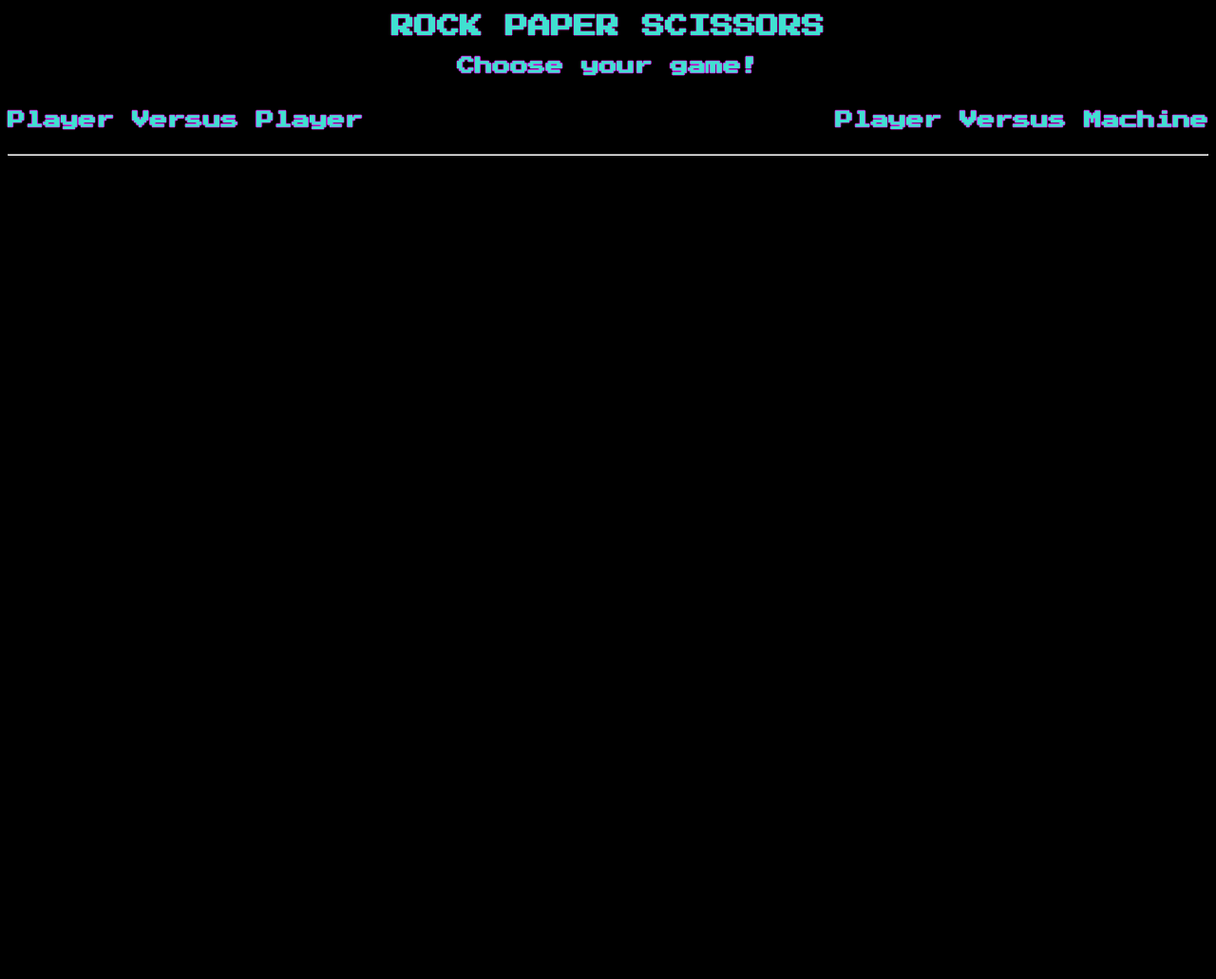
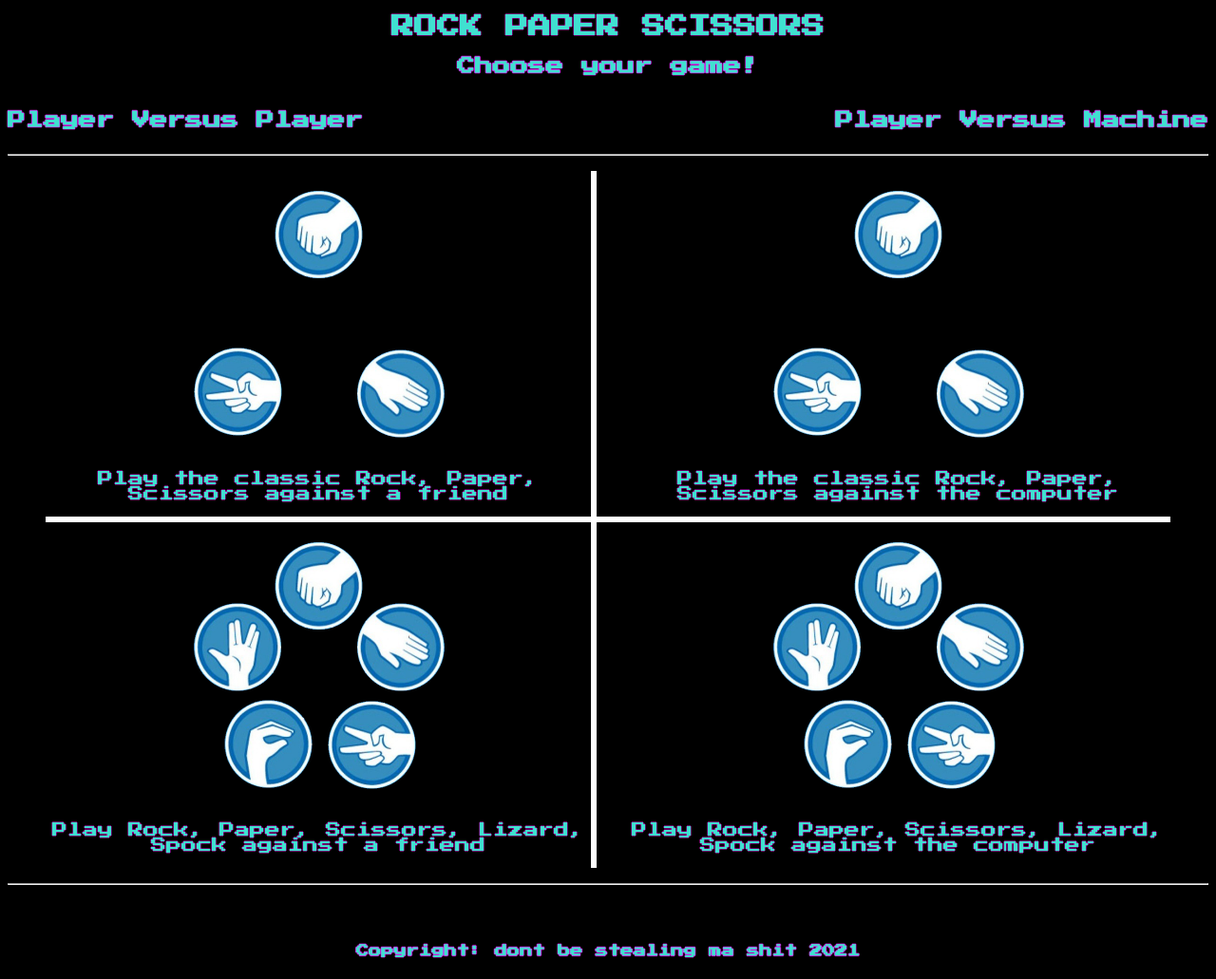
Before and after one commit to cormie45/Rock_Paper_Scissors, a Flask app: page / in a window 1280 px wide. Shown: the part 160-1191 px from the top of the page at 95% size. Before the commit the page ends 324 px from the top, so only its background shows below. Run offline with Flask 2, Linux system fonts and the light colour scheme.

Commit message:
more 404 issues

```diff
--- a/controllers/controller.py
+++ b/controllers/controller.py
@@ -6,3 +6,7 @@ from modules.player import Player
 @app.route('/')
 def index():
     return render_template('index.html', title='Rock Paper Scissors')
+
+@app.route('/tprps')
+def tprps():
+    return render_template('/tprps.html', title='2 Player Rock Paper Scissors')
--- a/static/css/style.css
+++ b/static/css/style.css
@@ -14,6 +14,13 @@ body > header {
     background-size: cover;
     font-size: large;
     color: black;
+    text-shadow: 0 0 1px fuchsia, 0 0 1px fuchsia, 0 0 1px fuchsia, 0 0 1px fuchsia, 0 0 1px fuchsia;
+}
+
+body > footer {
+    margin-top: 5%;
+    text-align: center;
+    color: turquoise;
     text-shadow: 0 0 1px fuchsia, 0 0 1px fuchsia, 0 0 1px fuchsia, 0 0 1px fuchsia, 0 0 1px fuchsia;
 }
 
@@ -40,3 +47,55 @@ body > header {
     display: flex;
     flex-direction: row;
 }
+
+#gamemenu {
+    margin-left: 0px;
+    margin-right: 40px;
+    display: grid;
+    grid-template-areas:
+    'tl tr'
+    'bl br';
+    background-color: black;
+    color: turquoise;
+    text-shadow: 0 0 1px fuchsia, 0 0 1px fuchsia, 0 0 1px fuchsia, 0 0 1px fuchsia, 0 0 1px fuchsia;
+}
+
+.tporig {
+    text-align: center;
+    margin-left: 0px;
+    grid-area: tl;
+    max-width: 100%;
+    max-height: 100%;
+    border-right: thick solid white;
+    border-bottom: thin solid white;
+}
+
+.tpspock {
+    text-align: center;
+    margin-left: 0px;
+    grid-area: bl;
+    max-width: 100%;
+    max-height: 100%;
+    border-right: thick solid white;
+    border-top: thick solid white;
+}
+
+.oporig {
+    text-align: center;
+    padding-left: 30px;
+    grid-area: tr;
+    max-width: 100%;
+    max-height: 100%;
+    border-left: thin solid white;
+    border-bottom: thin solid white;
+}
+
+.opspock {
+    text-align: center;
+    padding-left: 30px;
+    grid-area: br;
+    max-width: 100%;
+    max-height: 100%;
+    border-left: thin solid white;
+    border-top: thick solid white;
+}
--- a/templates/base.html
+++ b/templates/base.html
@@ -16,5 +16,8 @@
         <hr>
     </header>
     {% block content %}{% endblock %}
+    <footer>
+        <h5>Copyright: dont be stealing ma shit 2021</h5>
+    </footer>
 </body>
 </html>
--- a/templates/index.html
+++ b/templates/index.html
@@ -14,5 +14,24 @@
         </div>
         <hr>
     </section>
+    <menu id="gamemenu">
+        <div class="tporig">
+            <a href="http://127.0.0.1:5000/tprps.html"><img src="{{url_for('static', filename='RPS.png')}}" alt="2playeroriginal" style="max-width: 300px;max-height: 300px;"></a>
+            <p>Play the classic Rock, Paper, Scissors against a friend</p>
+        </div>
+        <div class="tpspock">
+            <a href="tprpsls.html"><img src="{{url_for('static', filename='RPSLS.png')}}" alt="2playerspock" style="max-width: 300px;max-height: 300px;"></a>
+            <p>Play Rock, Paper, Scissors, Lizard, Spock against a friend</p>
+        </div>
+        <div class="oporig">
+            <a href="oprps.html"><img src="{{url_for('static', filename='RPS.png')}}" alt="1playeroriginal" style="max-width: 300px;max-height: 300px;"></a>
+            <p>Play the classic Rock, Paper, Scissors against the computer</p>
+        </div>
+        <div class="opspock">
+            <a href="oprpsls.html"><img src="{{url_for('static', filename='RPSLS.png')}}" alt="1playerspock" style="max-width: 300px;max-height: 300px;"></a>
+            <p>Play Rock, Paper, Scissors, Lizard, Spock against the computer</p>
+        </div>
+    </menu>
+    <hr>
 
 {% endblock %}
--- /dev/null
+++ b/templates/tprps.html
@@ -0,0 +1,6 @@
+{% extends "base.html" %}
+
+{% block content %}
+<h2>ROCK PAPER SCISSORS</h2>
+<h3>Choose your game!</h3>
+{% endblock %}
```
Also changed, not shown: static/RPS.png (added), static/RPSLS.png (added).
